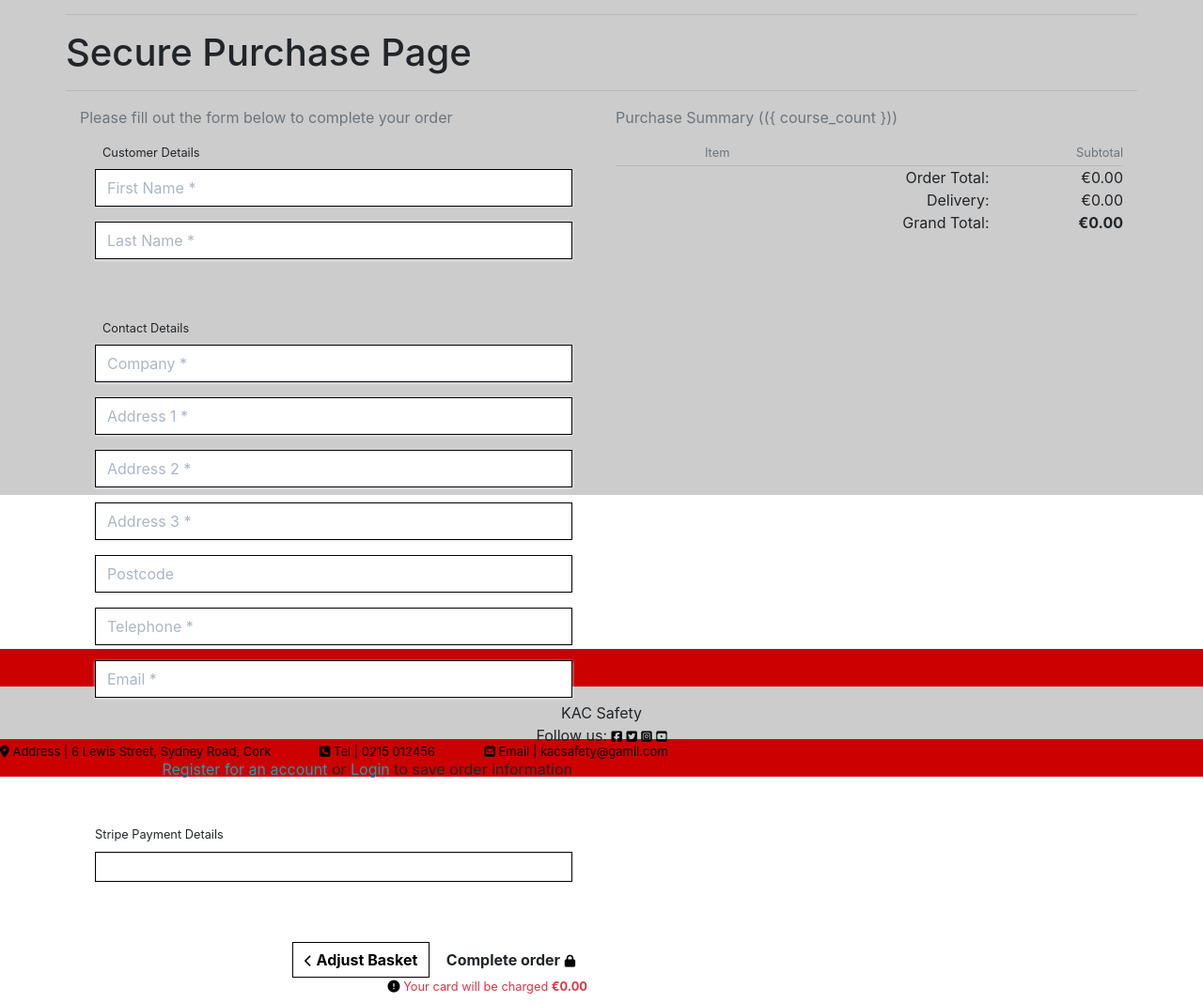
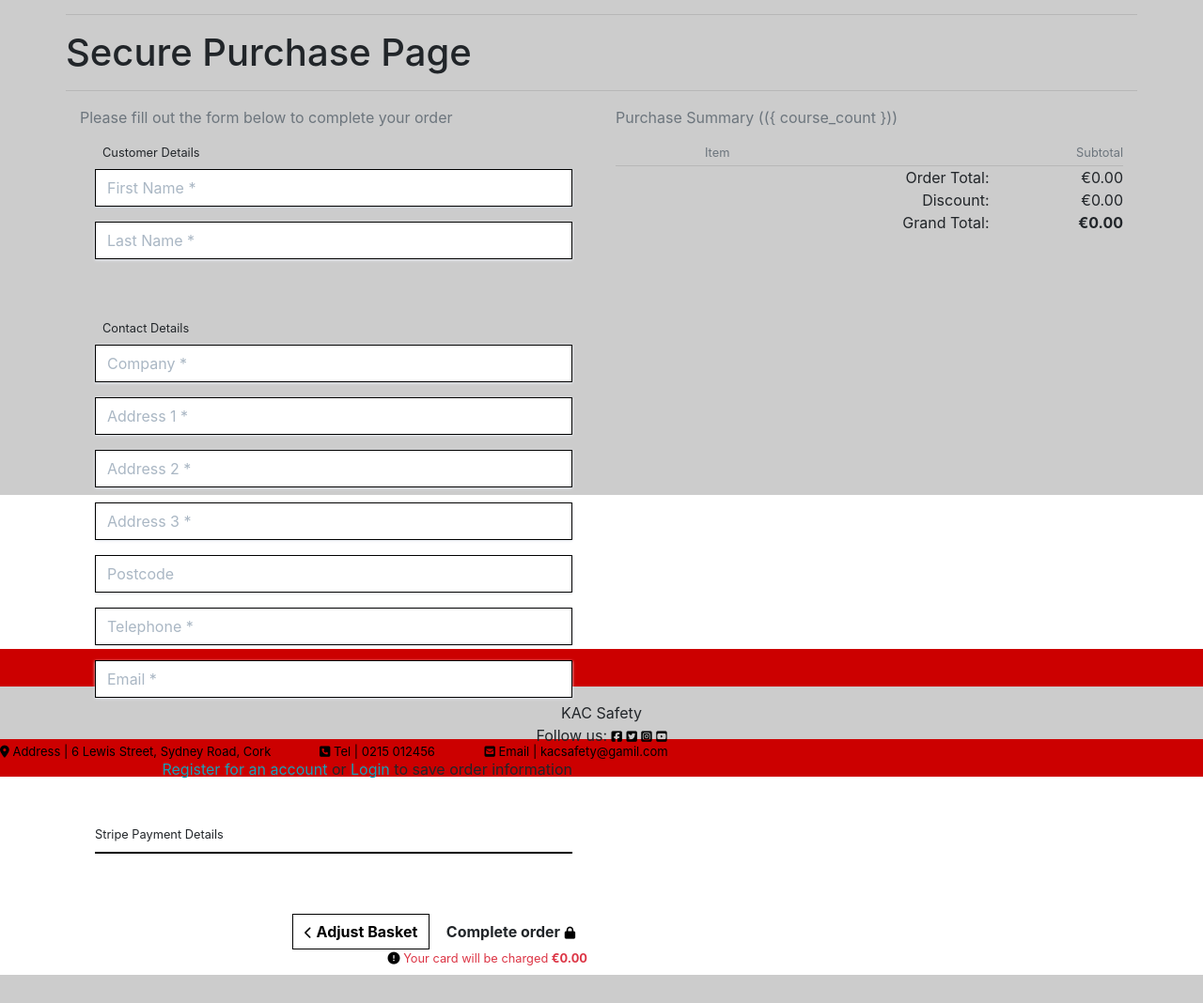
Before and after one commit to NBJIN/kacsafetya, a Django app: template purchase/templates/purchase/purchase.html in a window 1280 px wide. Shown: the part 137-1205 px from the top of the page at 94% size. After the commit the page ends 1175 px from the top, so only its background shows below. Run offline with Django 3.2, Linux system fonts and the light colour scheme; the template is opened without the code that fills it: values that come from a table or form of the project are taken from there, others are empty; some libraries are stand-ins or nearby versions.

Commit message:
In purchase.html changed delivery heading in
summary to Discount.

```diff
--- a/purchase/static/purchase/css/purchase.css
+++ b/purchase/static/purchase/css/purchase.css
@@ -36,9 +36,9 @@
     border: 1px solid #000;
 }
 
-#card-element {
+/* #card-element {
     padding-top: 30px;
-}
+} */
 
 #loading-overlay {
     display: none;
--- a/purchase/templates/purchase/purchase.html
+++ b/purchase/templates/purchase/purchase.html
@@ -67,7 +67,7 @@
                 <div class="row text-black text-right">
                     <div class="col-7 offset-2">
                         <p class="my-0">Order Total:</p>
-                        <p class="my-0">Delivery:</p>
+                        <p class="my-0">Discount:</p>
                         <p class="my-0">Grand Total:</p>
                     </div>
                     <div class="col-3">
@@ -86,7 +86,6 @@
                     <legend class="fieldset-label small text-black px-3 w-auto">Customer Details</legend>
                     {{ purchase_form.fname | as_crispy_field }}
                     {{ purchase_form.lname | as_crispy_field }}
-
                 </fieldset>
                 <fieldset class="rounded px-3 mb-5">
                     <legend class="fieldset-label small text-black px-3 w-auto">Contact Details</legend>
@@ -97,9 +96,6 @@
                     {{ purchase_form.postcode | as_crispy_field }}
                     {{ purchase_form.telephone | as_crispy_field }}
                     {{ purchase_form.email | as_crispy_field }}
-
-
-
                 </fieldset>
                 <fieldset class="rounded px-3 mb-5">
                     <!-- <legend class="fieldset-label small text-black px-2 w-auto">Course Details</legend> -->
@@ -119,9 +115,7 @@
                             <a class="text-info" href="{ url 'accouont_login' %}">Login</a> to save order information
                         </label>
                         {% endif %}
-
                     </div>
-
                 </fieldset>
                 <fieldset class="px-3">
                     <legend class="fieldset-label small text-black px-2 w-auto">Stripe Payment Details</legend>
--- a/purchase/views.py
+++ b/purchase/views.py
@@ -30,6 +30,7 @@ def cache_purchase_data(request):
 
 
 def purchase(request):
+
     stripe_public_key = settings.STRIPE_PUBLIC_KEY
     stripe_secret_key = settings.STRIPE_SECRET_KEY
     # global intent
```
